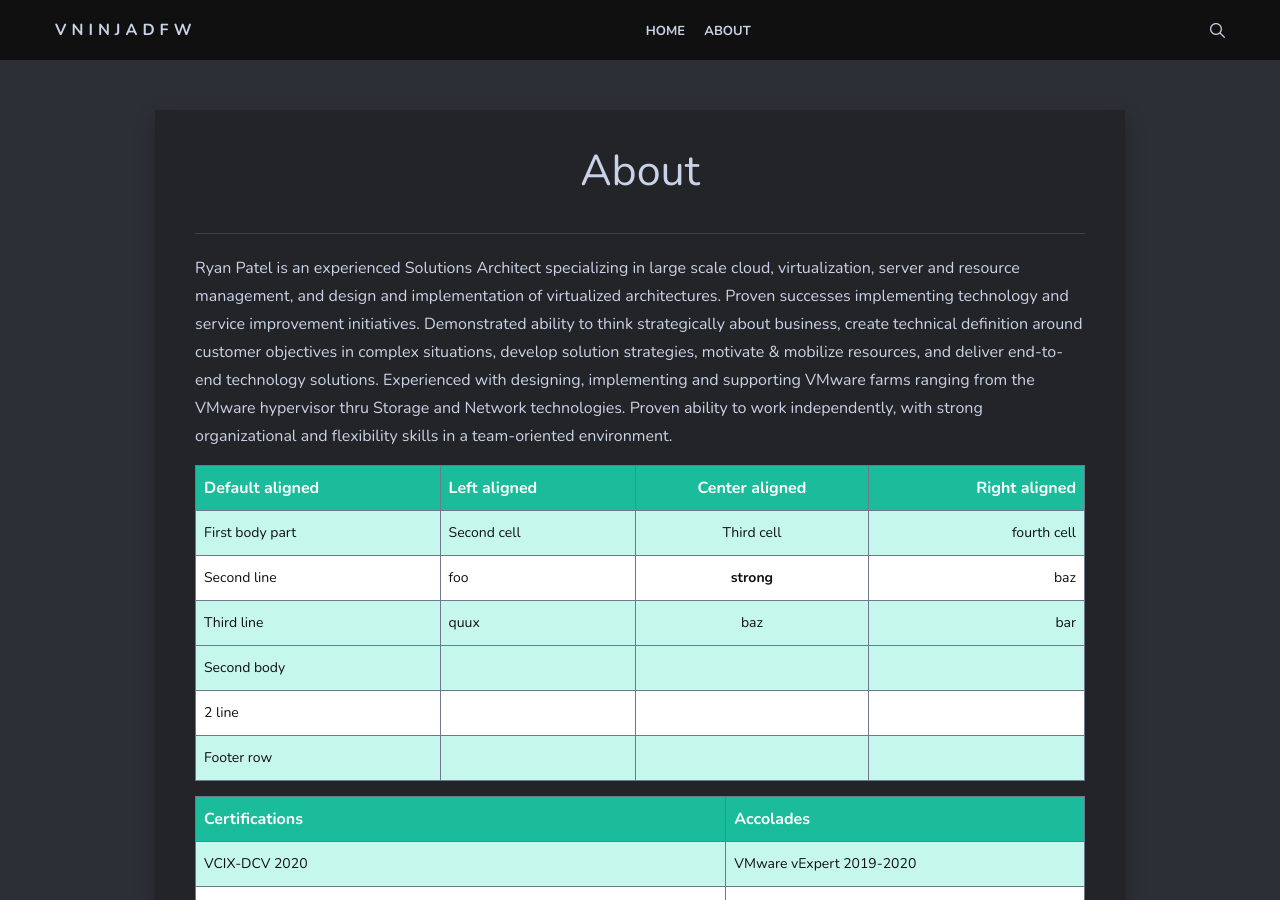
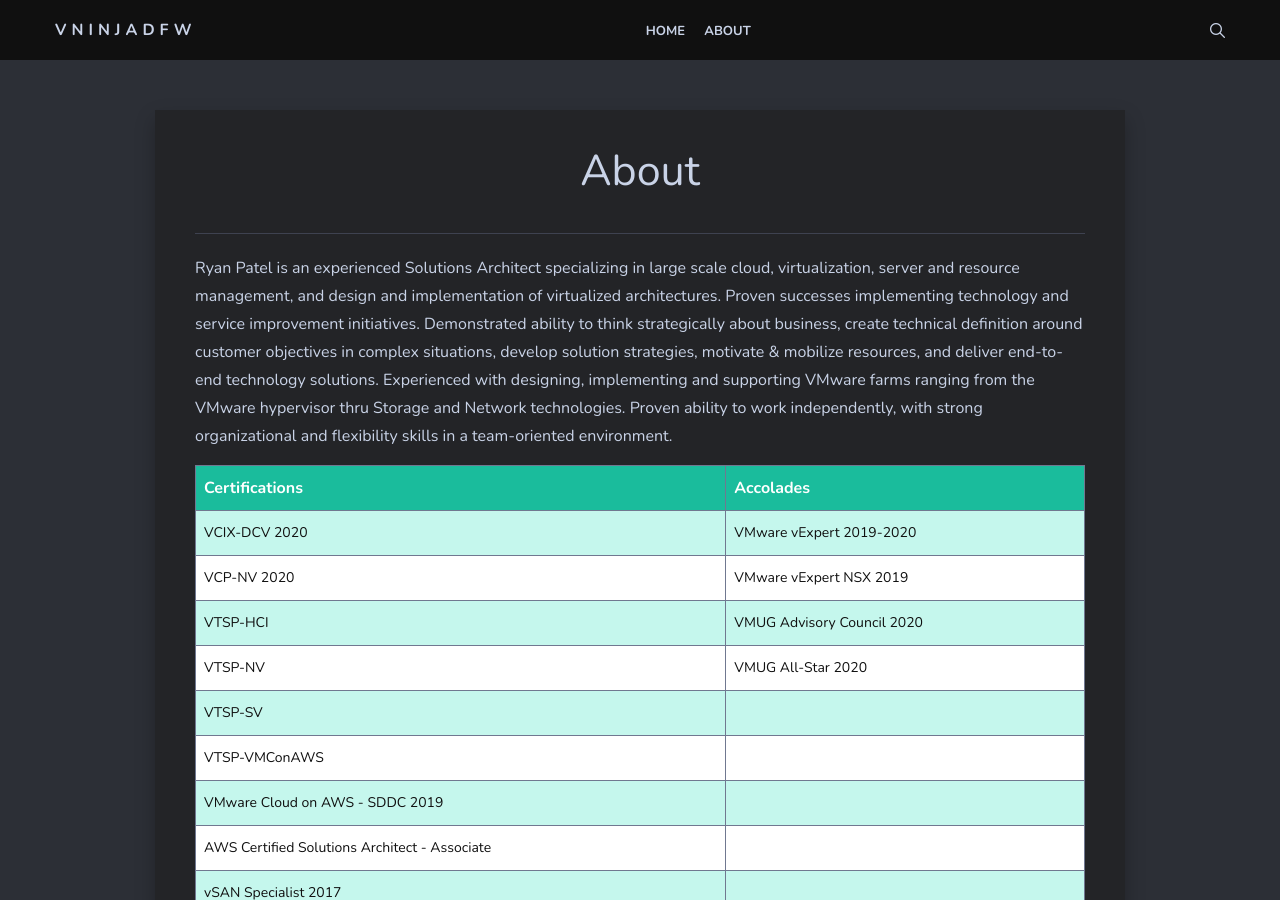
Before and after one commit to vNinjaDFW/vNinjaDFW.github.io, a Jekyll site: the page built from _pages/about.md, in a window 1280 px wide and 900 px high. Built offline with Jekyll 4.4.1, drawn with Linux system fonts in a browser that asks for light colours; nearby versions of some CDN libraries.

Commit message:
Add files via upload

```diff
--- a/_pages/about.md
+++ b/_pages/about.md
@@ -6,20 +6,6 @@
 ---
 
 Ryan Patel is an experienced Solutions Architect specializing in large scale cloud, virtualization, server and resource management, and design and implementation of virtualized architectures. Proven successes implementing technology and service improvement initiatives. Demonstrated ability to think strategically about business, create technical definition around customer objectives in complex situations, develop solution strategies, motivate & mobilize resources, and deliver end-to-end technology solutions. Experienced with designing, implementing and supporting VMware farms ranging from the VMware hypervisor thru Storage and Network technologies. Proven ability to work independently, with strong organizational and flexibility skills in a team-oriented environment.
-
-
-|---
-| Default aligned | Left aligned | Center aligned | Right aligned
-|-|:-|:-:|-:
-| First body part | Second cell | Third cell | fourth cell
-| Second line |foo | **strong** | baz
-| Third line |quux | baz | bar
-|---
-| Second body
-| 2 line
-|===
-| Footer row
-
 
 |---
 | **Certifications** | **Accolades**
```
